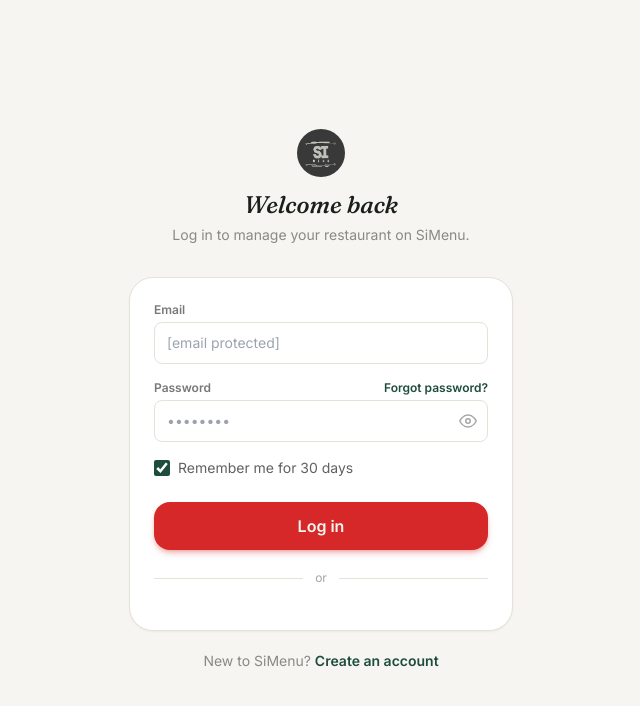
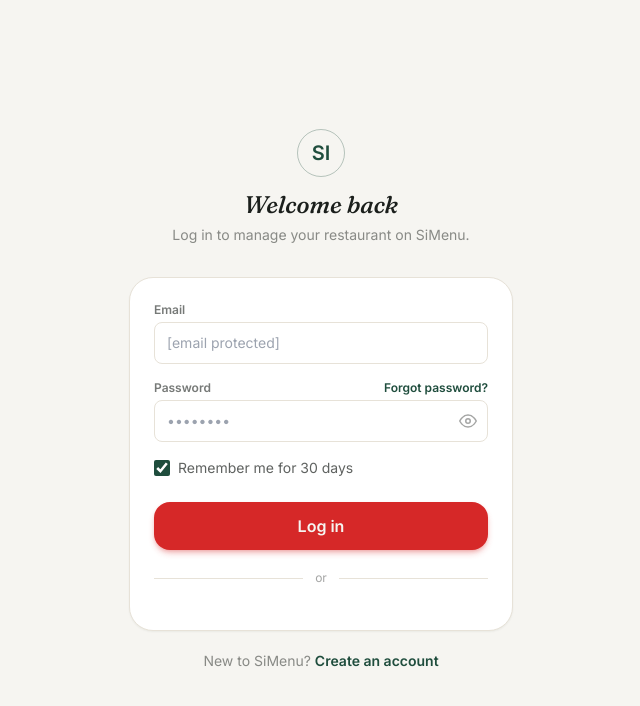
Before and after one commit to LapTop23/simenu-frontend, a Next.js app: page /login in a window 1280 px wide. Shown: the top 706 px of the page, without its empty margins (319-959 px from the left). Built offline with nearby package versions, Linux system fonts and the light colour scheme; no server answers.

Commit message:
Add Forget and See Password again

```diff
--- a/app/login/page.jsx
+++ b/app/login/page.jsx
@@ -81,7 +81,9 @@
     <div className="flex min-h-screen items-center justify-center bg-paper px-4">
       <div className="w-full max-w-sm">
         <div className="mb-8 text-center">
-          <img src="/logo.jpeg" alt="SiMenu" className="mx-auto mb-3 h-12 w-12 rounded-full object-cover" />
+          <div className="mx-auto mb-3 flex h-12 w-12 items-center justify-center rounded-full border border-basil/30 text-xl font-semibold text-basil">
+            SI
+          </div>
           <h1 className="font-display text-2xl italic text-ink">Welcome back</h1>
           <p className="mt-1 text-sm text-ink/50">Log in to manage your restaurant on SiMenu.</p>
         </div>
--- a/app/register/page.jsx
+++ b/app/register/page.jsx
@@ -109,7 +109,9 @@
     <div className="flex min-h-screen items-center justify-center bg-paper px-4 py-10">
       <div className="w-full max-w-sm">
         <div className="mb-8 text-center">
-          <img src="/logo.jpeg" alt="SiMenu" className="mx-auto mb-3 h-12 w-12 rounded-full object-cover" />
+          <div className="mx-auto mb-3 flex h-12 w-12 items-center justify-center rounded-full border border-basil/30 text-xl font-semibold text-basil">
+            SI
+          </div>
           <h1 className="font-display text-2xl italic text-ink">Set up your restaurant</h1>
           <p className="mt-1 text-sm text-ink/50">Free to start — takes about a minute.</p>
         </div>
```
